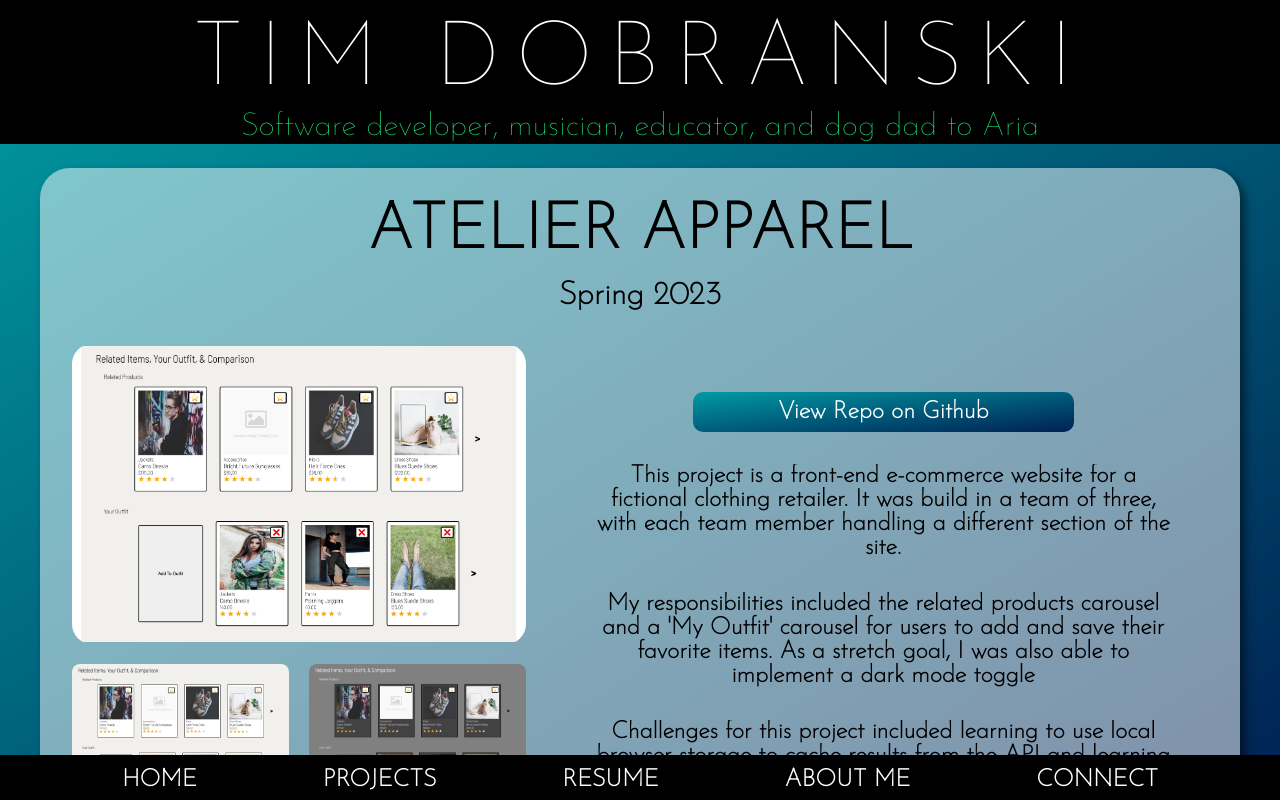
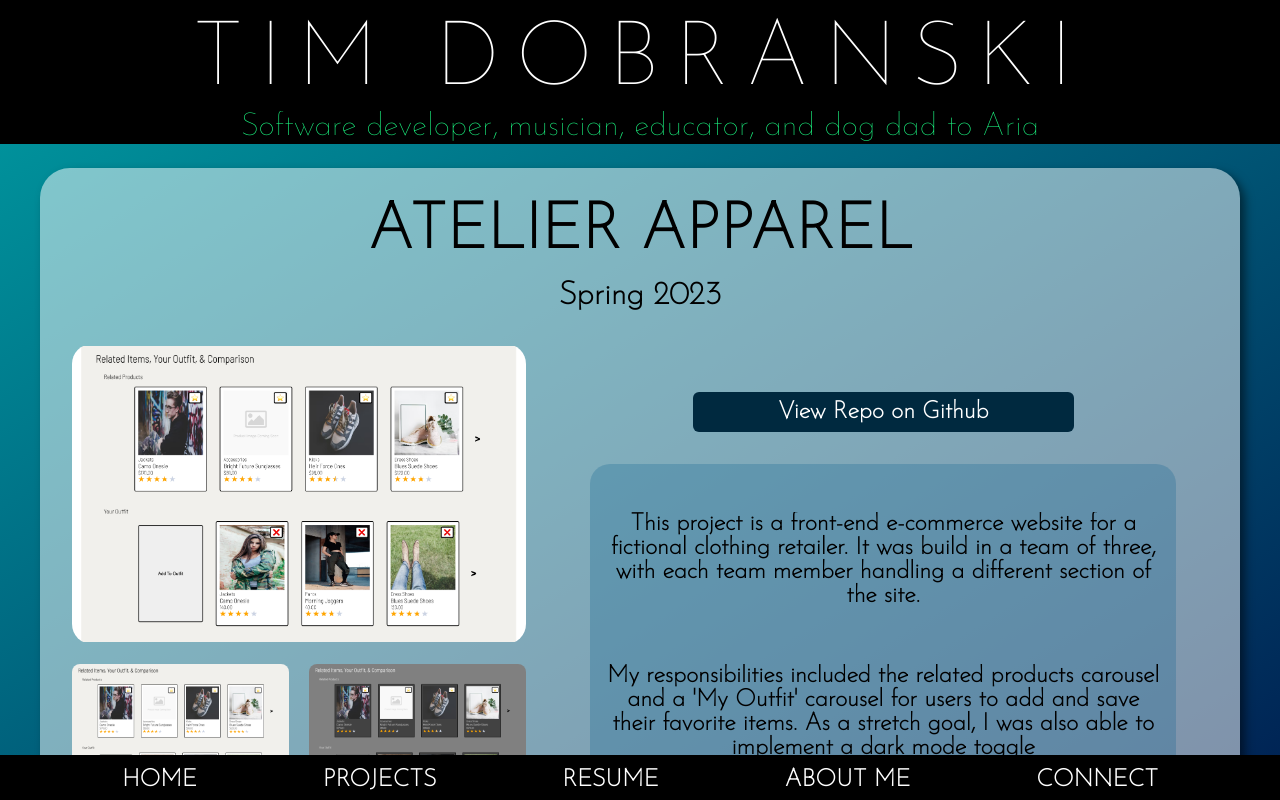
Before and after one commit to timdobranski/portfolio, a Next.js app: page /Projects/atelier-apparel in a window 1280 px wide. Built offline with nearby package versions, Linux system fonts and the light colour scheme.

Commit message:
Changed button color and added section background colors

```diff
--- a/src/app/Connect/Connect.module.css
+++ b/src/app/Connect/Connect.module.css
@@ -22,7 +22,7 @@
 }
 .connectContainer p {
   color: black;
-  font-size: 1.75rem;
+  font-size: 2rem;
   font-weight: bold;
   margin: 0rem;
   margin-left: 2rem;
--- a/src/app/Resume/Resume.module.css
+++ b/src/app/Resume/Resume.module.css
@@ -34,8 +34,7 @@
   color: white;
   text-decoration: none;
   transition: color 1s ease;
-  background-color: rgb(0, 74, 153);
-  background: linear-gradient(to bottom right, rgb(0, 154, 165), rgb(0, 33, 83));
+  background-color: rgb(0, 41, 63);
   padding: 0.5rem 1rem 0.5rem 1rem;
   border-radius: 10px;
   transition: transform 0.3s ease;
--- a/src/components/Gallery/Gallery.module.css
+++ b/src/components/Gallery/Gallery.module.css
@@ -7,13 +7,10 @@
   width: 100%;
   height: 300px;
   margin-bottom: 20px;
-  overflow: hidden; /* This will ensure the image is constrained by the container */
   border-radius: 20px;
-  display: flex;          /* Add this line */
-  justify-content: center; /* Add this line */
+  display: flex;
+  justify-content: center;
   align-items: center;
-  /* background-color: rgba(0, 92, 142, 0.245); */
-
 }
 .mainImageContainer img {
   cursor: pointer;
@@ -25,6 +22,7 @@
 }
 .thumbnails img:hover {
   cursor: pointer;
+
 }
 
 .thumbnailContainer {
@@ -32,6 +30,9 @@
   height: 150px;
   overflow: hidden;
   border-radius: 8px;
+}
+.thumbnailContainer:hover {
+  transform: scale(.9);
 }
 
 .modalOverlay {
--- a/src/components/Project/Project.js
+++ b/src/components/Project/Project.js
@@ -31,12 +31,13 @@
           <Link href={repoLink.url}>
             <p className={styles.projectLink}>View Repo on Github</p>
           </Link>
-          {description.map((p, i) => {
-            return <p className={styles.description} key={i}>{p}</p>
-          })}
-
-          <div className={styles.techContainer}>
-            <p className={styles.techLabel}>Tech:</p>
+          <div className={styles.sectionContainer}>
+            {description.map((p, i) => {
+              return <p className={styles.description} key={i}>{p}</p>
+            })}
+          </div>
+          <div className={styles.sectionContainer}>
+            <p className={styles.techLabel}>TECH</p>
             <ul>
               {tech.map((tech) => {
                 return <li className={styles.techStack}key={tech}>{tech}</li>
--- a/src/components/Project/Project.module.css
+++ b/src/components/Project/Project.module.css
@@ -40,9 +40,8 @@
   color: black;
   text-decoration: none;
   transition: color 1s ease;
-  /* text-decoration: underline; */
   color: rgb(255, 255, 255);
-  border-radius: 10px;
+  border-radius: 6px;
   background-color: black;
   padding: .5rem;
   padding-left: 2rem;
@@ -52,11 +51,11 @@
   margin: 0 auto;
   margin-top: 1rem;
   transition: color 1s ease;
-  background: linear-gradient(to bottom right, rgb(0, 154, 165), rgb(0, 33, 83));
+  background-color: rgb(0, 41, 63);
   transition: transform 0.3s ease;
 }
 .projectLink:hover {
-
+  transform: scale(1.1);
   cursor: pointer;
 }
 .projectGrid {
@@ -83,21 +82,16 @@
   padding: 2rem;
   text-align: center;
   margin-left: 2rem;
-  margin-top: 0rem
-}
-.textContainer li {
-  /* border: solid blue 2px; */
-  /* border: solid red 2px; */
+  margin-top: 0rem;
 
 }
 .description {
   font-size: 1.5rem;
   margin-top: 2rem;;
 }
-.techContainer{
-  margin: 0;
-  padding-right: 40px;
-  /* border: solid blue 1px; */
+.sectionContainer{
+  margin-top: 2rem;
+  padding: 1rem;
   display:flex;
   flex-direction: column;
   justify-content: center;
@@ -105,11 +99,16 @@
   background-color: rgba(0, 92, 142, 0.245);
   /* background-color: blue; */
 }
+.sectionContainer ul {
+  list-style-type: none;
+}
+.sectionContainer li {
+  margin-right: 40px;
+}
 .techLabel {
   text-align: center;
-  font-size: 3rem;
+  font-size: 2.5rem;
   font-weight: bold;
-  padding-left: 35px;
   margin-bottom: 0;
   text-decoration: underline;
   padding-top: 0;
```
